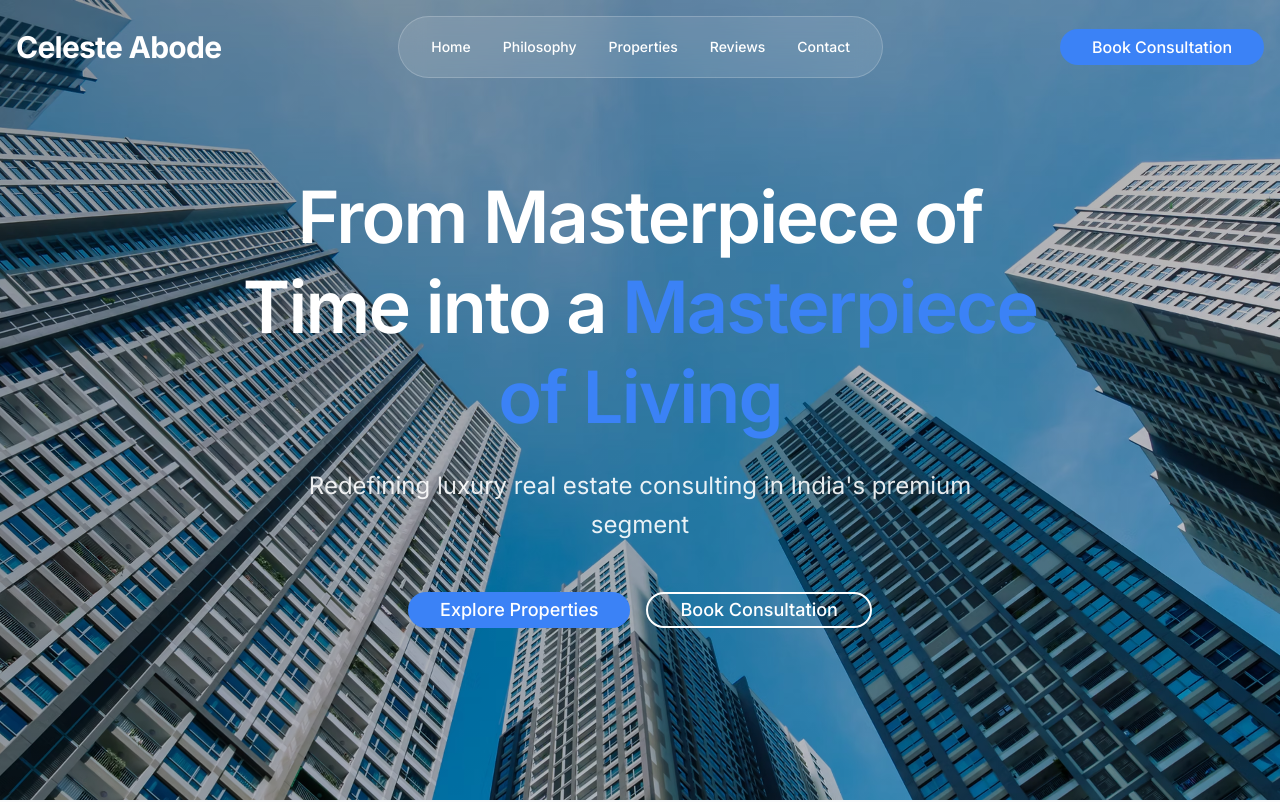
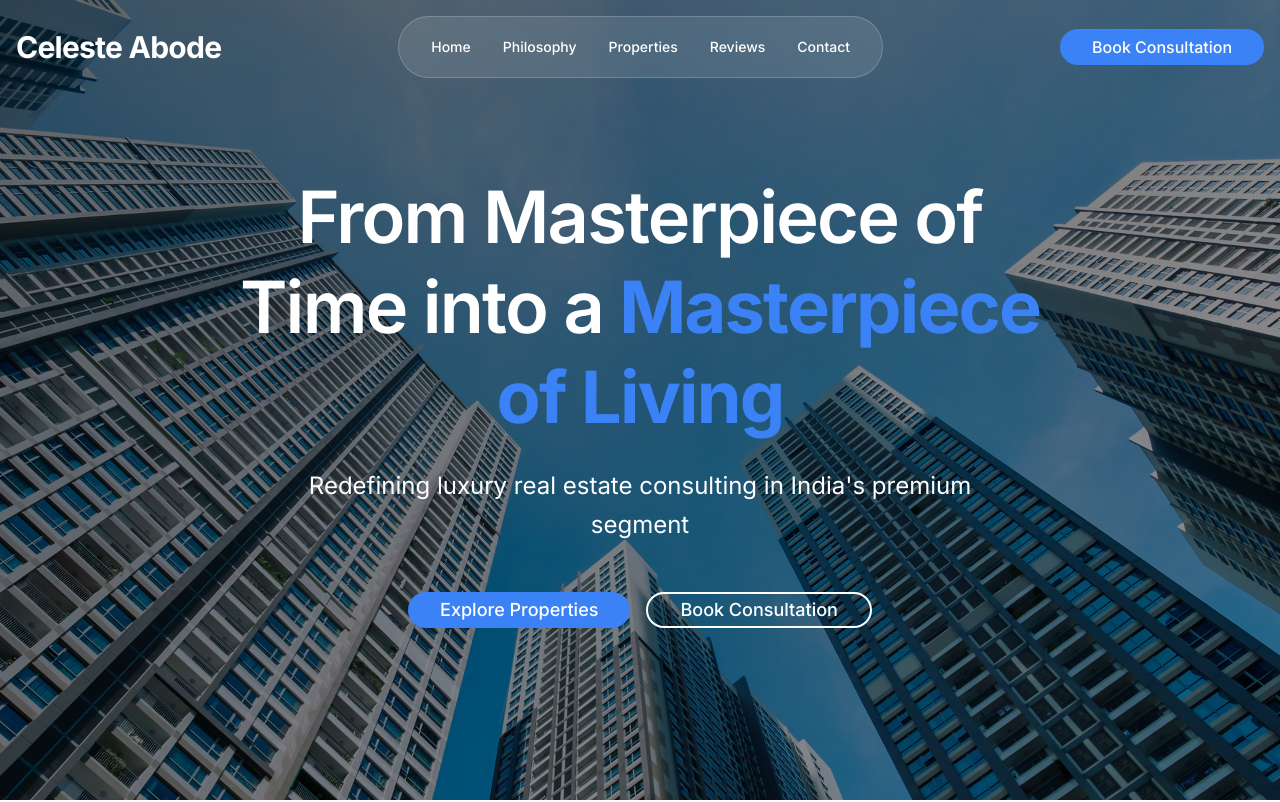
Before and after one commit to modeai5176/CelesteAbode, a Next.js app: page / in a window 1280 px wide. Shown: the top 802 px of the page. Built offline with nearby package versions, Linux system fonts and the light colour scheme.

Commit message:
first commit

```diff
--- a/app/globals.css
+++ b/app/globals.css
@@ -19,6 +19,8 @@
   --muted-foreground: #64748b;
   --accent: #1e40af;
   --accent-foreground: #ffffff;
+  --neutral-blue: #93c5fd;
+  --neutral-blue-foreground: #1e293b;
   --destructive: #dc2626;
   --destructive-foreground: #ffffff;
   --border: #e2e8f0;
@@ -55,6 +57,8 @@
   --muted-foreground: #94a3b8;
   --accent: #1e3a8a;
   --accent-foreground: #f8fafc;
+  --neutral-blue: #bfdbfe;
+  --neutral-blue-foreground: #0f172a;
   --destructive: #ef4444;
   --destructive-foreground: #f8fafc;
   --border: #334155;
@@ -92,6 +96,8 @@
   --color-muted-foreground: var(--muted-foreground);
   --color-accent: var(--accent);
   --color-accent-foreground: var(--accent-foreground);
+  --color-neutral-blue: var(--neutral-blue);
+  --color-neutral-blue-foreground: var(--neutral-blue-foreground);
   --color-destructive: var(--destructive);
   --color-destructive-foreground: var(--destructive-foreground);
   --color-border: var(--border);
--- a/components/header.tsx
+++ b/components/header.tsx
@@ -29,7 +29,7 @@ export function Header() {
         "fixed top-0 left-0 right-0 z-50 px-4 py-4 transition-all duration-300",
         isHomePage && !isScrolled
           ? "bg-transparent"
-          : "bg-white/95 backdrop-blur-xl border-b border-white/20 shadow-lg"
+          : "bg-white/95 backdrop-blur-xl shadow-lg"
       )}>
         <div className="flex items-center justify-between max-w-7xl mx-auto">
           {/* Logo Section - Left aligned */}
@@ -49,10 +49,10 @@ export function Header() {
           <div className="hidden md:flex items-center justify-center flex-1">
             <nav
               className={cn(
-                "flex items-center gap-6 lg:gap-8 px-6 lg:px-8 py-4 lg:py-5 rounded-full backdrop-blur-xl transition-all duration-300 hover:shadow-xl",
+                "flex items-center gap-6 lg:gap-8 px-6 lg:px-8 py-4 lg:py-5 rounded-full backdrop-blur-xl transition-all duration-300 hover:shadow-xl border border-black",
                 isHomePage && !isScrolled
-                  ? "bg-white/10 border border-white/20 backdrop-blur-md"
-                  : "bg-white/95 shadow-xl border border-white/40 backdrop-blur-xl",
+                  ? "bg-white/10 border-white/20"
+                  : "bg-white/95"
               )}
             >
               <Link
--- a/components/hero-section.tsx
+++ b/components/hero-section.tsx
@@ -30,17 +30,17 @@ export function HeroSection() {
         quality={85}
       />
 
-      <div className="absolute inset-0 bg-gradient-to-br from-black/40 via-black/30 to-black/20" />
+      <div className="absolute inset-0 bg-gradient-to-br from-black/60 via-black/50 to-black/40" />
 
       {/* Content */}
       <div
         className={`relative z-10 max-w-4xl mx-auto px-6 text-center text-white transition-all duration-1000 ${isVisible ? "animate-fade-in-up" : "opacity-0"}`}
       >
         <h1 className="text-5xl md:text-7xl font-semibold tracking-tight leading-tight mb-6">
-          From Masterpiece of Time into a <span className="text-secondary">Masterpiece of Living</span>
+          From Masterpiece of Time into a <span className="text-secondary font-bold">Masterpiece of Living</span>
         </h1>
 
-        <p className="text-xl md:text-2xl text-white/90 mb-12 max-w-2xl mx-auto leading-relaxed">
+        <p className="text-xl md:text-2xl text-white mb-12 max-w-2xl mx-auto leading-relaxed">
           Redefining luxury real estate consulting in India's premium segment
         </p>
 
```
